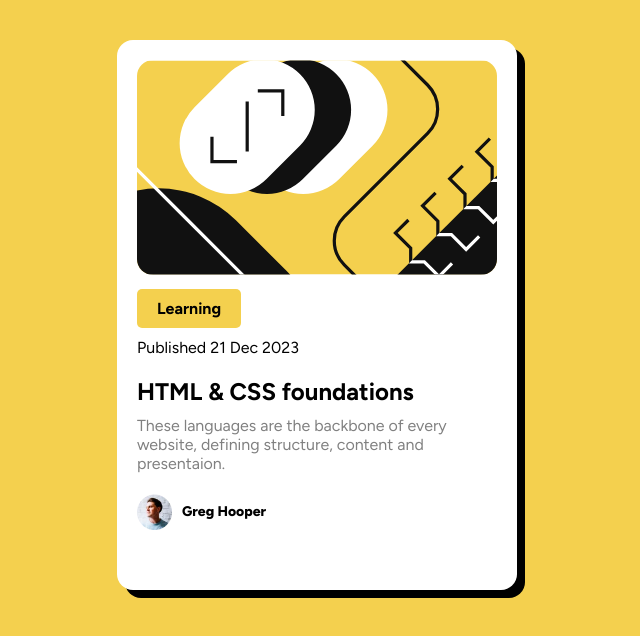
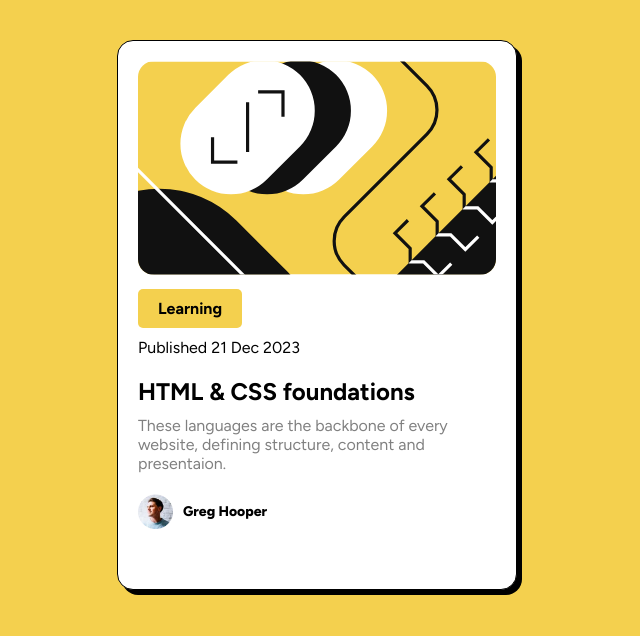
Before and after one commit to Nwa-Njoku/blog-card-, a plain HTML site: page index.html in a window 1280 px wide. Shown: the whole page, without its empty margins (323-963 px from the left). Drawn offline with Linux system fonts and the light colour scheme.

Commit message:
style updated

```diff
--- a/Styles/index.css
+++ b/Styles/index.css
@@ -24,8 +24,11 @@ body{
   height: 550px;
   width: 400px;
   border-radius: 16px;
-  box-shadow: 8px 8px 0 rgba(0, 0, 0, 1);
+  box-shadow: 5px 5px 0 rgba(0, 0, 0, 1);
   padding-top: 20px;
+  border-color: black;
+  border-style: solid;
+  border-width: 1px;
 }
 
 .img1{
```
